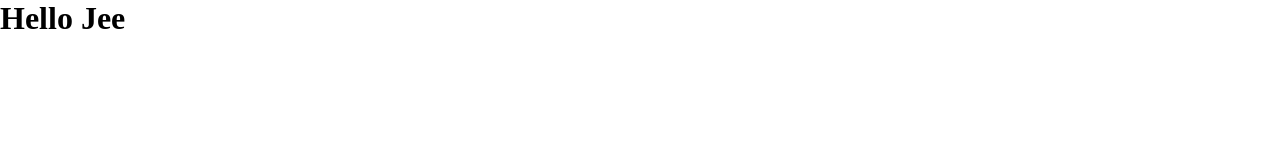
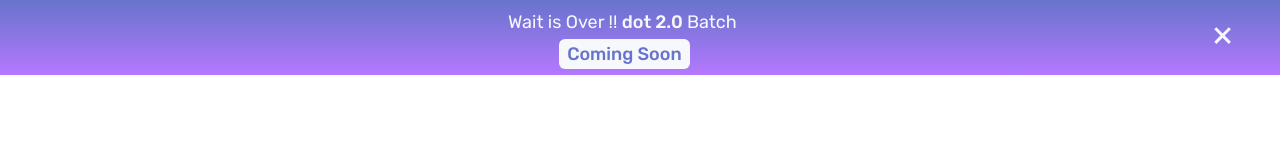
Before and after one commit to NareshChauhan01/CodeHelp-LoveBabbar, a plain HTML site: page index.html in a window 1280 px wide. Drawn offline with Linux system fonts and the light colour scheme.

Commit message:
top header done

```diff
--- /dev/null
+++ b/css/responsive.css
@@ -0,0 +1,82 @@
+/* ------------- 1280px ------------- */
+/* ============ Header Start ============ */
+@media(max-width:1280px) {
+    .top-header {
+        height: 4.7rem;
+        display: flex;
+        /* align-items: center; */
+    }
+
+    .top-header .left-section {
+        max-height: 4.7rem;
+        flex-direction: column;
+        gap: 0.625rem;
+    }
+}
+
+/* ------------- 1280px ------------- */
+/* ============ Header End ============ */
+
+
+
+/* ------------- 1200px ------------- */
+/* ============ Header Start ============ */
+@media (max-width:1200px) {
+    .sub-top-header {
+        width: 1080px;
+    }
+}
+
+/* ------------- 1200px ------------- */
+/* ============ Header Start ============ */
+
+
+
+/* ------------- 1080px ------------- */
+/* ============ Header Start ============ */
+@media (max-width:1080px) {
+    .sub-top-header {
+        width: 992px;
+    }
+}
+
+/* ------------- 1080px ------------- */
+/* ============ Header End ============ */
+
+
+
+/* ------------- 992px ------------- */
+/* ============ Header Start ============ */
+@media (max-width:992px) {
+    .sub-top-header {
+        width: 768px;
+    }
+}
+
+/* ------------- 992px ------------- */
+/* ============ Header End ============ */
+
+
+
+
+/* ------------- 768px ------------- */
+/* ============ Header Start ============ */
+@media (max-width:768px) {
+    .sub-top-header {
+        width: 576px;
+    }
+}
+
+/* ------------- 992px ------------- */
+/* ============ Header End ============ */
+
+/* ------------- 576px ------------- */
+/* ============ Header Start ============ */
+@media (max-width:576px) {
+    .sub-top-header {
+        width: 448px;
+    }
+}
+
+/* ------------- 576px ------------- */
+/* ============ Header End ============ */
--- a/css/style.css
+++ b/css/style.css
@@ -1,8 +1,23 @@
+@import url('https://fonts.googleapis.com/css2?family=Rubik:wght@300;400;500;600;700&display=swap');
+
 /* resets */
 * {
     margin: 0;
     padding: 0;
     box-sizing: border-box;
+    font-family: 'Rubik', sans-serif;
+}
+
+:root {
+    --black: #000000;
+    --light-black: #011229;
+    --light-blue-text: #6674cc;
+    --extra-light-blue: #7985d2;
+    --light-pink: #f5d0fe;
+    --extra-light-pink: #f5d0fe;
+    --primary-bg-color: #ededed;
+    --white: #f7f8fc;
+    --light-text-color: #777c85;
 }
 
 html,
@@ -32,3 +47,67 @@ a {
 .grid {
     display: grid;
 }
+
+.item-center {
+    align-items: center;
+}
+
+.wrapper {
+    overflow-x: hidden;
+}
+
+/* Header */
+header {
+    width: 100%;
+    position: fixed;
+}
+
+.top-header {
+    height: 3.5rem;
+    background-image: linear-gradient(#6674cc, #b578ff);
+    padding: 4px 0;
+}
+
+.sub-top-header {
+    margin: 0 auto;
+    max-width: 1200px;
+    width: 1200px;
+}
+
+.left-section {
+    width: 98%;
+    text-align: center;
+    font-size: 18px;
+    color: var(--white);
+    display: flex;
+    justify-content: center;
+    align-items: center;
+    gap: 5px;
+}
+
+.top-header span {
+    font-weight: 500;
+}
+
+.top-header .coming-soon span {
+    background-color: var(--white);
+    color: var(--light-blue-text);
+    padding: 4px 8px;
+    border-radius: 6px;
+    margin-left: 4px;
+}
+
+header .right-section {
+    display: flex;
+    align-items: center;
+}
+
+header .right-section button {
+    all: unset;
+    color: var(--white);
+}
+
+header .right-section button svg {
+    font-size: 2.2rem;
+    transform: rotate(135deg);
+}
--- a/index.html
+++ b/index.html
@@ -7,11 +7,44 @@
     <title>CodeHelp - LoveBabbar</title>
     <!-- Custon Css Link -->
     <link rel="stylesheet" href="css/style.css">
+    <link rel="stylesheet" href="css/responsive.css">
 </head>
 
 <body>
+    <div class="wrapper">
+        <header>
+            <!-- top header start -->
+            <div class="top-header">
+                <!-- <div class=""> -->
+                    <div class="sub-top-header flex">
+                        <div class="left-section ">
+                            <div class="">
+                                Wait is Over !!
+                                <span class="bold">dot 2.0 </span>
+                                Batch
+                            </div>
+                            <div class="coming-soon">
+                                <span>Coming Soon</span>
+                            </div>
+                        </div>
+                        <div class="right-section">
+                            <button>
+                                <svg stroke="currentColor" fill="currentColor" stroke-width="0" viewBox="0 0 24 24"
+                                    height="1em" width="1em" xmlns="http://www.w3.org/2000/svg">
+                                    <path d="M19 11h-6V5h-2v6H5v2h6v6h2v-6h6z"></path>
+                                </svg>
+                            </button>
+                        </div>
+                    </div>
+                <!-- </div> -->
 
-    <h1>Hello Jee</h1>
+            </div>
+            <!-- top header end -->
+        </header>
+    </div>
+
+    <div style="height: 120vh;"></div>
+
     <!-- Custon Js Link -->
     <script src="js/app.js"></script>
 </body>
```
